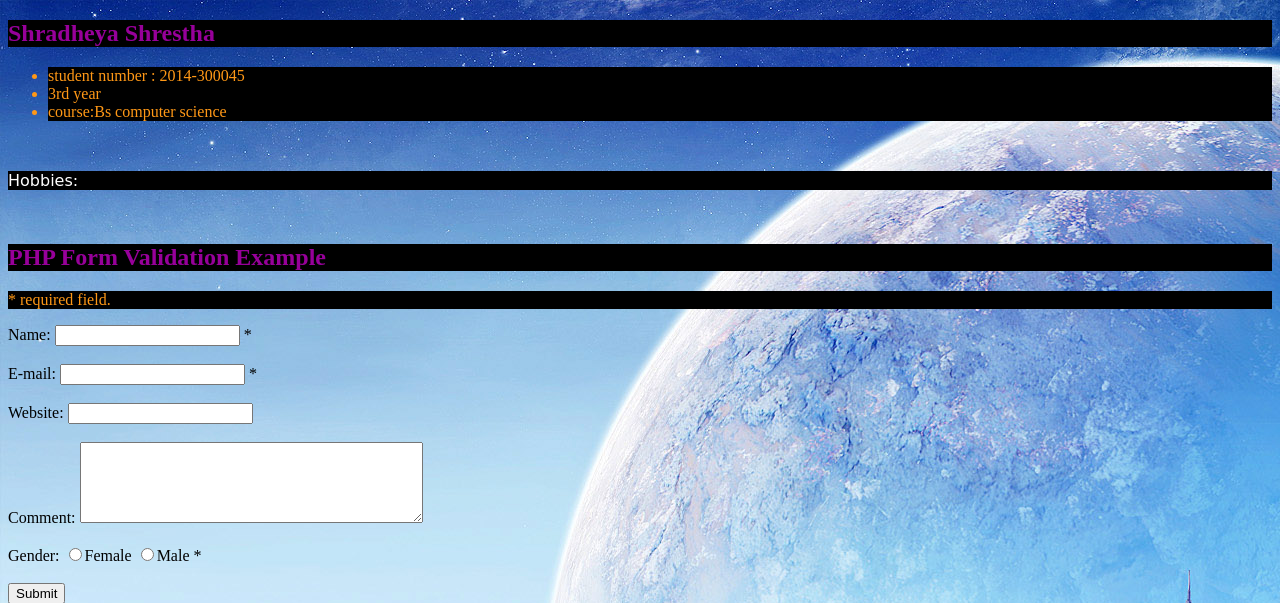
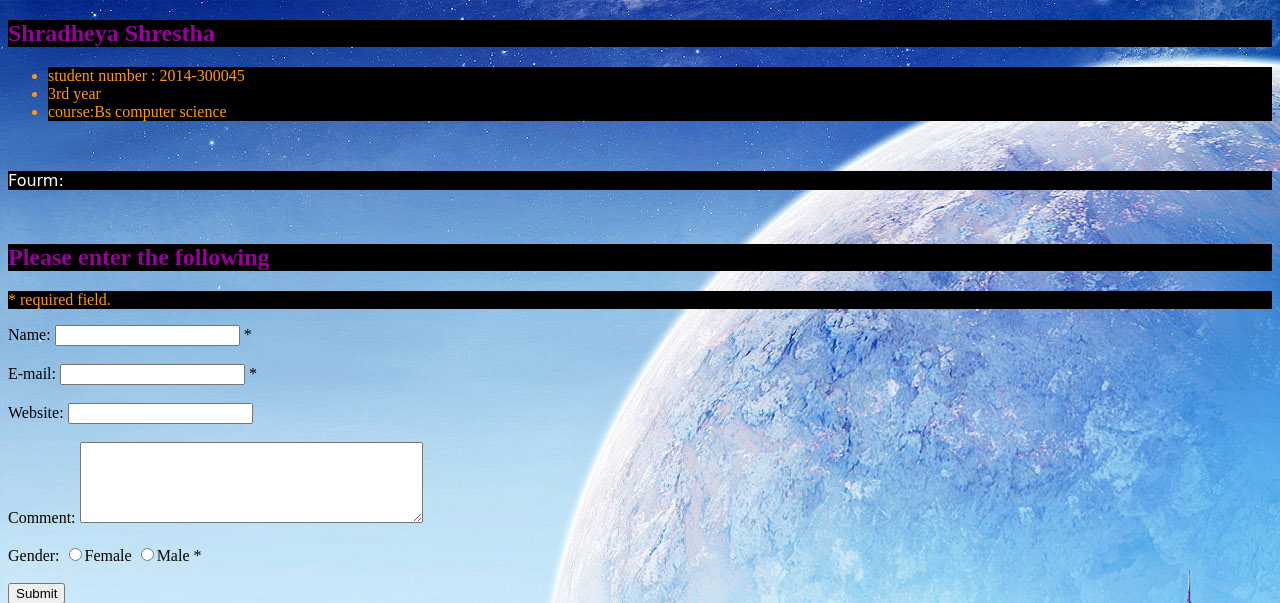
Before and after one commit to elmnzz/APC_webprog_MI152_test_repo_sshrestha, a PHP site: page /ex4.php in a window 1280 px wide. Shown: the top 603 px of the page. Run offline with PHP 8.4, Linux system fonts and the light colour scheme.

Commit message:
yet another spike

```diff
--- a/Exercise 4/ex4.php
+++ b/Exercise 4/ex4.php
@@ -38,7 +38,7 @@
         <li>course:Bs computer science</li>
     </ul>
 
- <br /> <p style="color:white; font-family:comic sans ms">Hobbies:</p><br />
+ <br /> <p style="color:white; font-family:comic sans ms">Fourm:</p><br />
 
 
 
@@ -100,7 +100,7 @@ function test_input($data) {
 }
 ?>
 
-<h2>PHP Form Validation Example</h2>
+<h2>Please enter the following</h2>
 <p><span class="error">* required field.</span></p>
 <form method="post" action="<?php echo htmlspecialchars($_SERVER["PHP_SELF"]);?>">
   Name: <input type="text" name="name" value="<?php echo $name;?>">
```
